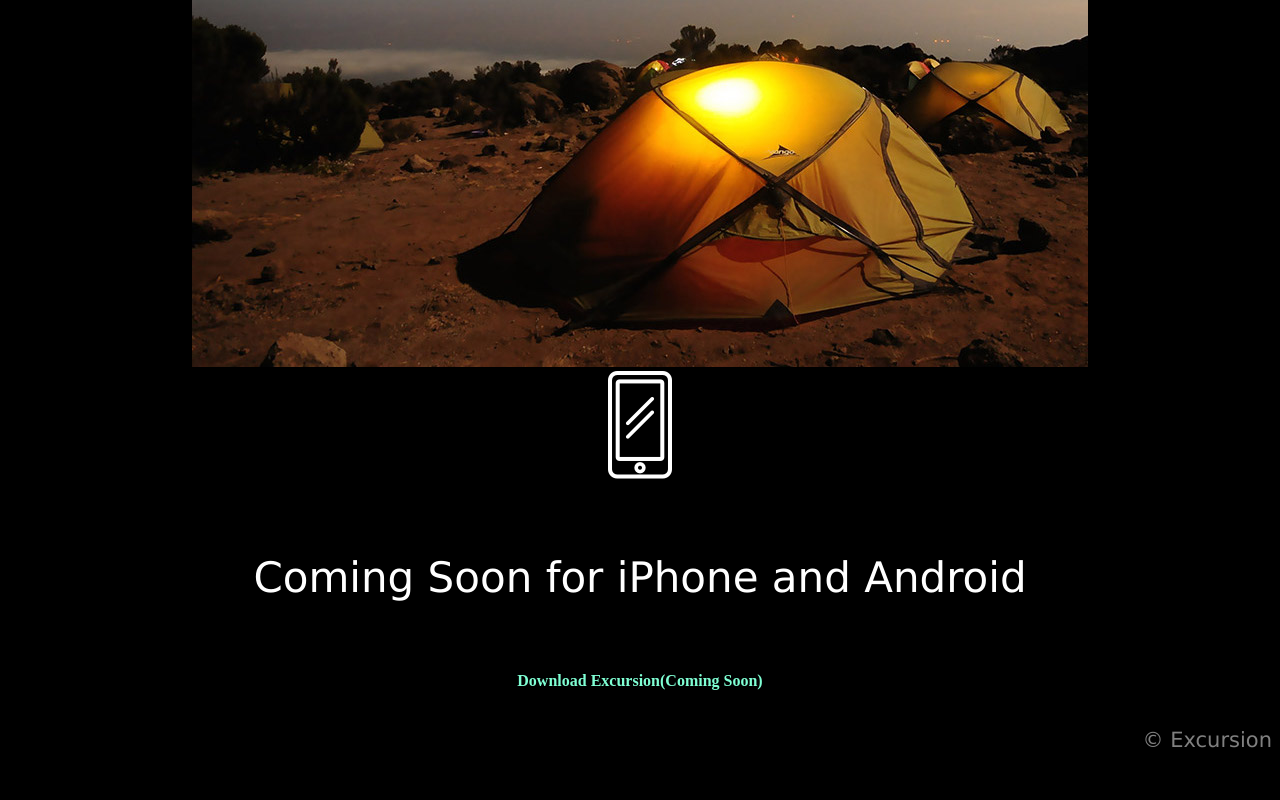
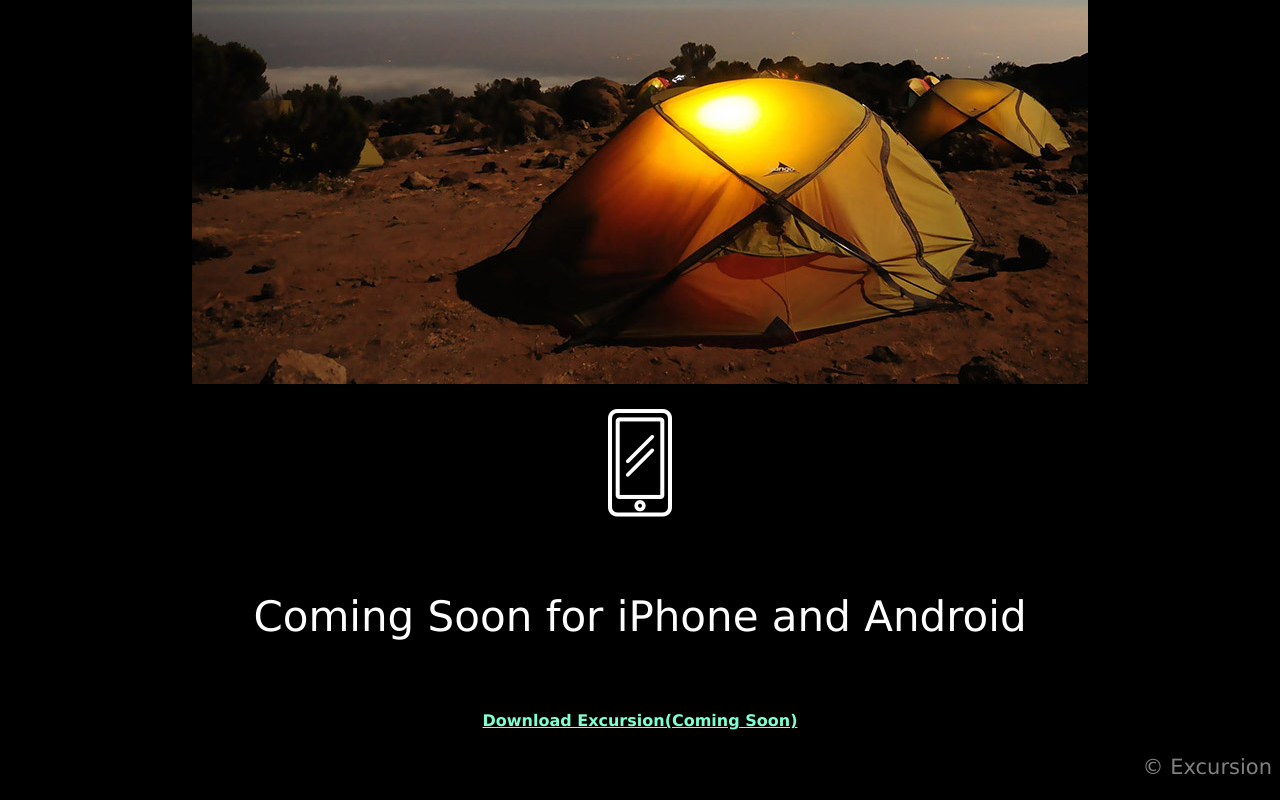
Before and after one commit to Proskhmer08/excursion, a plain HTML site: page index.html in a window 1280 px wide. Shown: the part 700-1500 px from the top of the page. Before the commit the page ends 1473 px from the top, so only its background shows below. Drawn offline with Linux system fonts and the light colour scheme.

Commit message:
Created Hypertext
Created hypertext for download links.
Updated body style on CSS.
Switch phone img from divisiono to <p>.

```diff
--- a/index.html
+++ b/index.html
@@ -13,7 +13,9 @@
         </header>
         <main>
             <div>
-            <h6>Download Excursion(Coming Soon)</h6>
+                <h6>
+                    <a class="cta" href="#">Download Excursion(Coming Soon)</a>
+                </h6>
             </div>
 
             <div>
@@ -33,15 +35,18 @@
             <div>
                 <img src="./resources/camp.jpg">
             </div>
-            <div>
+            <p>
                 <img src="./resources/phone.png">
-            </div>
+            </p>
+
             <div>
                 <h5>Coming Soon for iPhone and Android</h5>
             </div>
 
             <div>
-                <h6>Download Excursion(Coming Soon)</h6>
+                <h6>
+                    <a class="cta" href="#">Download Excursion(Coming Soon)</a>
+                </h6>
             </div>
         </main>
     </body>
--- a/resources/css/style.css
+++ b/resources/css/style.css
@@ -4,6 +4,7 @@ h1 {
     font-family: Verdana;
     font-weight: Normal;
     text-align: center;
+    font-size: 50px;
 }
 
 html {
@@ -11,7 +12,11 @@ html {
     text-align: center;
 }
 
-h6 {
+body {
+    font-family: Verdana, sans-serif;
+}
+
+a {
     font-size: 16px;
     color: aquamarine;
 }
```
